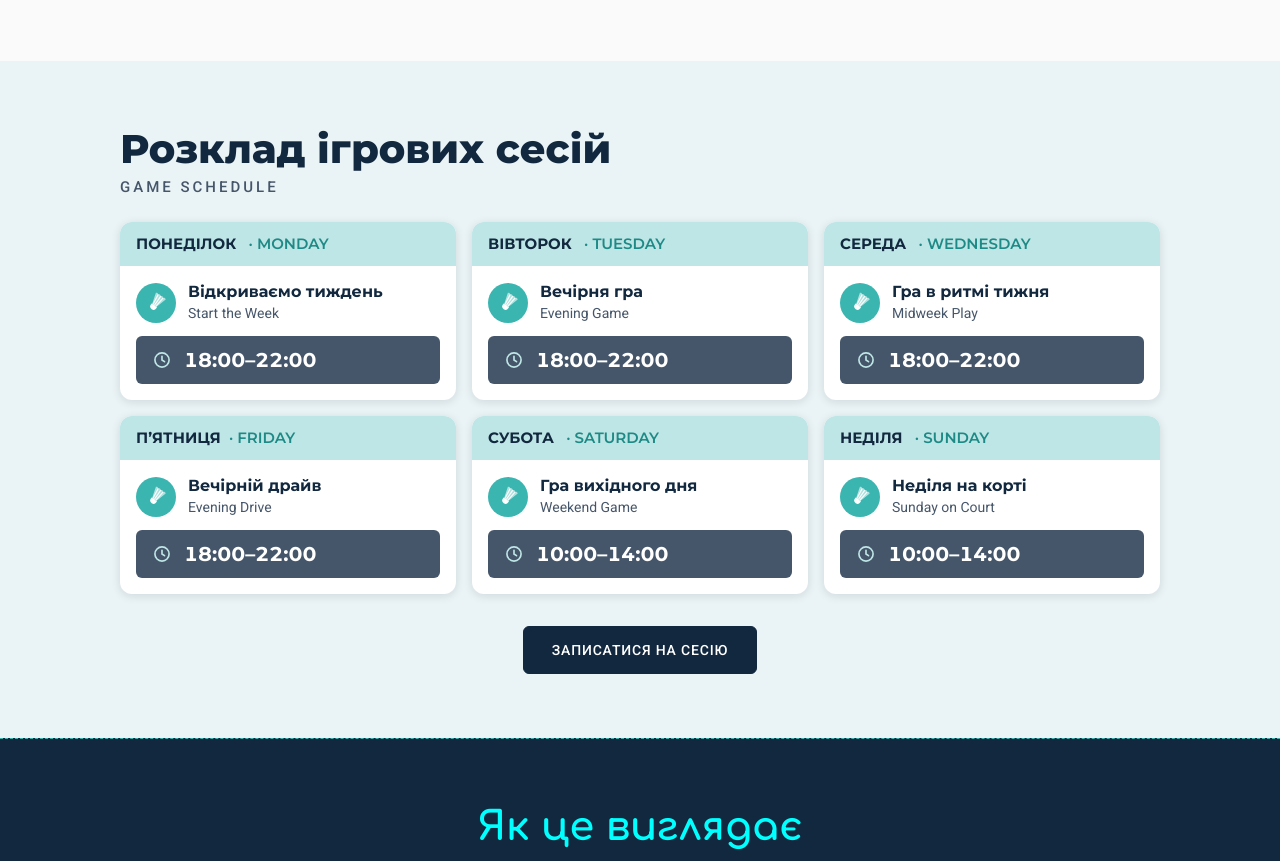
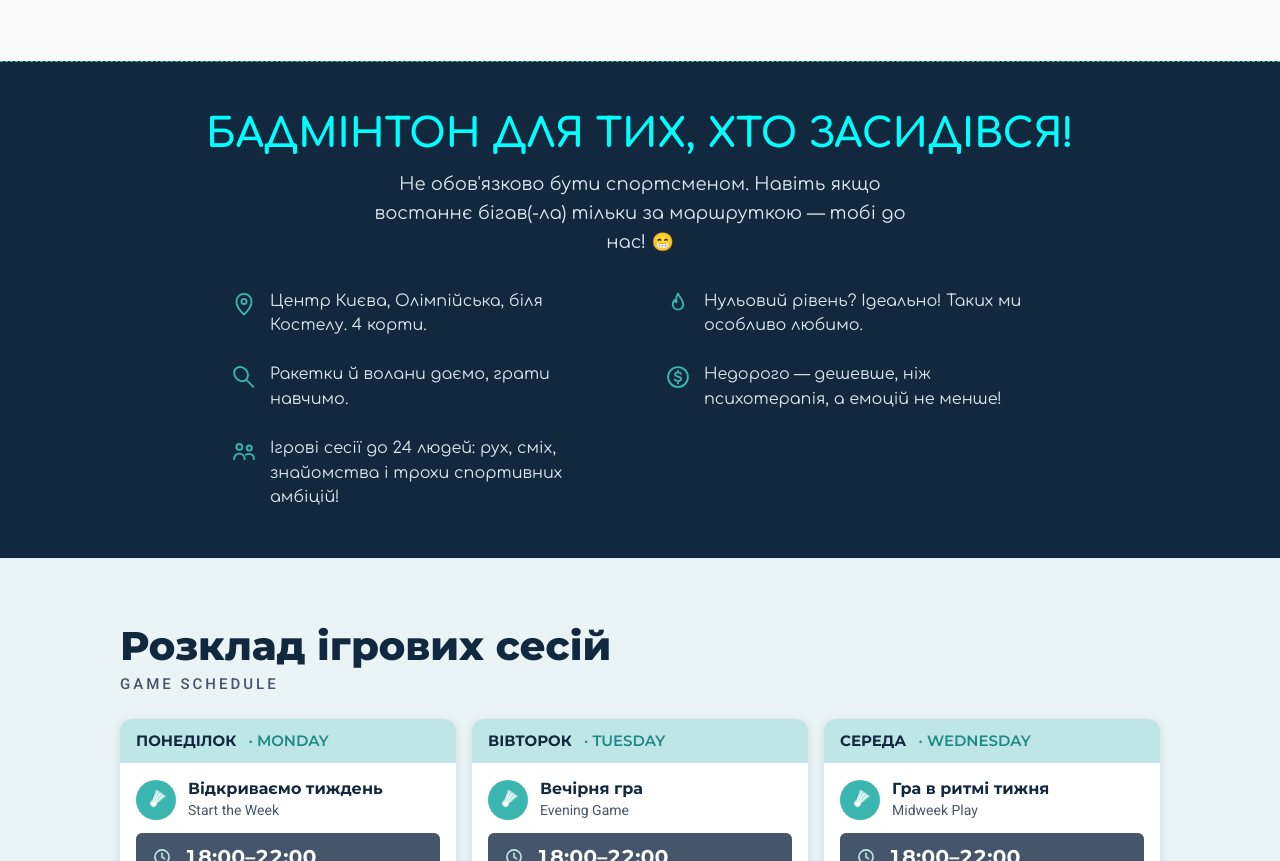
Before and after one commit to Helen369-gif1/kyiv-badminton-site, a plain HTML site: page site/index.html in a window 1280 px wide. Shown: the part 2401-3262 px from the top of the page. Drawn offline with Linux system fonts and the light colour scheme.

Commit message:
changes 3

```diff
--- a/site/css/style.css
+++ b/site/css/style.css
@@ -200,6 +200,22 @@ a { color: inherit; }
 .steps h3 { font: 700 18px/1.3 var(--f-display); color: var(--navy); margin-bottom: var(--s2); }
 .steps p { color: var(--slate); }
 
+/* Бадмінтон для тих, хто засидівся */
+.sit { padding: var(--s7) 0; }
+.sit .sit__title { margin-bottom: var(--s3); }
+.sit__lead { text-align: center; font: 400 18px/1.6 var(--f-friendly); color: #d6e7ec; max-width: 32em; margin: 0 auto; }
+.sit__list {
+  display: grid; grid-template-columns: 1fr 1fr; gap: var(--s5) var(--s7);
+  max-width: 820px; margin: var(--s6) auto 0;
+}
+.sit__list li { display: flex; align-items: flex-start; gap: var(--s3); }
+.sit__ic { width: 28px; height: 28px; flex: none; color: var(--teal); margin-top: 1px; }
+.sit__list p { font: 400 16px/1.55 var(--f-friendly); color: #d6e7ec; }
+@media (max-width: 640px) {
+  .sit { padding: var(--s6) 0; }
+  .sit__list { grid-template-columns: 1fr; gap: var(--s4); }
+}
+
 /* Розклад */
 .sched-title span {
   display: block; margin-top: var(--s1);
--- a/site/index.html
+++ b/site/index.html
@@ -186,6 +186,36 @@
   </div>
 </section>
 
+<!-- БАДМІНТОН ДЛЯ ТИХ, ХТО ЗАСИДІВСЯ -->
+<section class="section section--navy sit" id="sit" aria-labelledby="sit-title">
+  <div class="container">
+    <h2 class="dark-title sit__title" id="sit-title">БАДМІНТОН ДЛЯ ТИХ, ХТО ЗАСИДІВСЯ!</h2>
+    <p class="sit__lead">Не обов'язково бути спортсменом. Навіть якщо востаннє бігав(-ла) тільки за маршруткою — тобі до нас! 😁</p>
+    <ul class="sit__list">
+      <li>
+        <svg class="sit__ic" viewBox="0 0 24 24" aria-hidden="true"><path d="M12 21s-6.5-6.1-6.5-11.2a6.5 6.5 0 0 1 13 0C18.5 14.9 12 21 12 21z" fill="none" stroke="currentColor" stroke-width="1.6" stroke-linejoin="round"/><circle cx="12" cy="9.8" r="2.2" fill="none" stroke="currentColor" stroke-width="1.6"/></svg>
+        <p>Центр Києва, Олімпійська, біля Костелу. 4 корти.</p>
+      </li>
+      <li>
+        <svg class="sit__ic" viewBox="0 0 24 24" aria-hidden="true"><path d="M12 3c1 3.2 4.5 5 4.5 9.3a4.5 4.5 0 0 1-9 0c0-1.7.7-2.9 1.6-3.9.2 1.2.8 1.9 1.6 2.2C10.3 7.7 10.6 5 12 3z" fill="none" stroke="currentColor" stroke-width="1.6" stroke-linejoin="round"/></svg>
+        <p>Нульовий рівень? Ідеально! Таких ми особливо любимо.</p>
+      </li>
+      <li>
+        <svg class="sit__ic" viewBox="0 0 24 24" aria-hidden="true"><ellipse cx="9.5" cy="9.5" rx="5.5" ry="6.5" transform="rotate(-40 9.5 9.5)" fill="none" stroke="currentColor" stroke-width="1.6"/><path d="m13.8 14.2 6.2 6.2" fill="none" stroke="currentColor" stroke-width="1.6" stroke-linecap="round"/></svg>
+        <p>Ракетки й волани даємо, грати навчимо.</p>
+      </li>
+      <li>
+        <svg class="sit__ic" viewBox="0 0 24 24" aria-hidden="true"><circle cx="12" cy="12" r="8.5" fill="none" stroke="currentColor" stroke-width="1.6"/><path d="M14.6 9.2c-.5-.8-1.4-1.2-2.6-1.2-1.5 0-2.5.7-2.5 1.8 0 2.5 5.2 1.2 5.2 3.8 0 1.1-1.1 1.9-2.7 1.9-1.2 0-2.2-.5-2.8-1.4M12 6.5V8m0 8v1.5" fill="none" stroke="currentColor" stroke-width="1.6" stroke-linecap="round"/></svg>
+        <p>Недорого — дешевше, ніж психотерапія, а емоцій не менше!</p>
+      </li>
+      <li>
+        <svg class="sit__ic" viewBox="0 0 24 24" aria-hidden="true"><circle cx="8" cy="8.5" r="2.5" fill="none" stroke="currentColor" stroke-width="1.6"/><circle cx="16.5" cy="9.5" r="2.2" fill="none" stroke="currentColor" stroke-width="1.6"/><path d="M3.5 19c0-3 2-4.8 4.5-4.8s4.5 1.8 4.5 4.8M13.5 15.2c.9-.5 1.8-.7 2.8-.7 2.4 0 4.2 1.6 4.2 4.5" fill="none" stroke="currentColor" stroke-width="1.6" stroke-linecap="round"/></svg>
+        <p>Ігрові сесії до 24 людей: рух, сміх, знайомства і трохи спортивних амбіцій!</p>
+      </li>
+    </ul>
+  </div>
+</section>
+
 <!-- РОЗКЛАД -->
 <section class="section section--mist" id="schedule">
   <div class="container">
```
